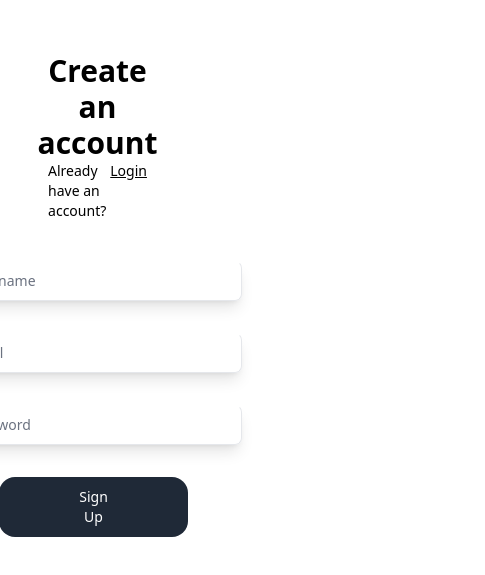
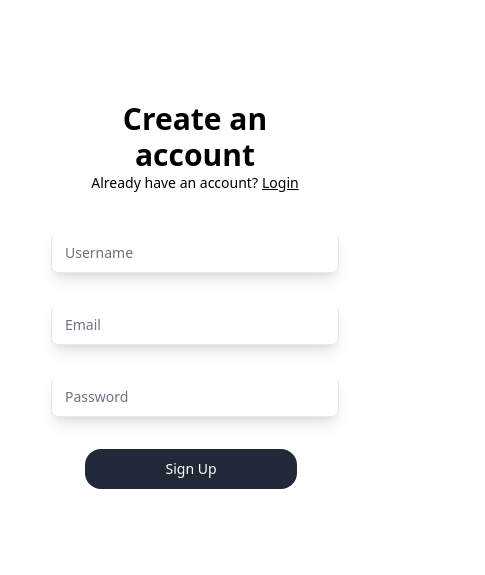
Before and after one commit to Dhruviika/MediumClone, a React (Vite) app in the folder frontend/: page /signup in a window 390 px wide. Shown: the part 123-698 px from the top of the page, 485 px wide, since content can reach past the window. Built offline with nearby package versions, Linux system fonts and the light colour scheme.

Commit message:
made signup and signin grids responsive.

```diff
--- a/frontend/src/pages/Signin.tsx
+++ b/frontend/src/pages/Signin.tsx
@@ -3,7 +3,7 @@ import { AuthComponent } from "../components/Auth";
 
 export const Signin = () => {
   return (
-    <div className="grid grid-cols-2">
+    <div className="grid grid-cols-1 lg:grid-cols-2">
       <AuthComponent type="signin" />
       <div className=" invisible lg:visible">
         <QuoteComponent />
--- a/frontend/src/pages/Signup.tsx
+++ b/frontend/src/pages/Signup.tsx
@@ -3,7 +3,7 @@ import { AuthComponent } from "../components/Auth";
 
 export const Signup = () => {
   return (
-    <div className="grid grid-cols-2">
+    <div className="grid grid-cols-1 lg:grid-cols-2">
       <AuthComponent type="signup" />
       <div className=" invisible lg:visible">
         <QuoteComponent />
```
